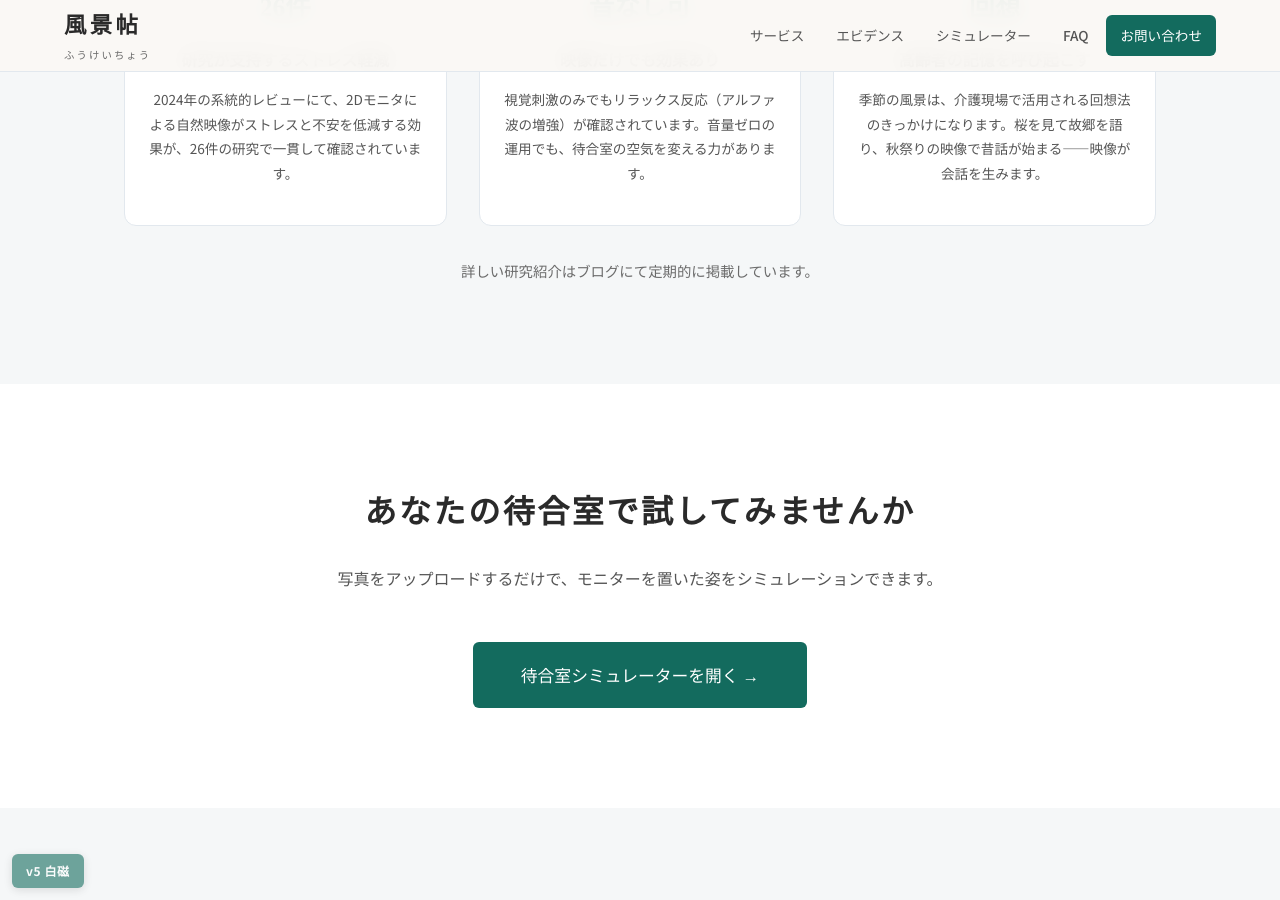
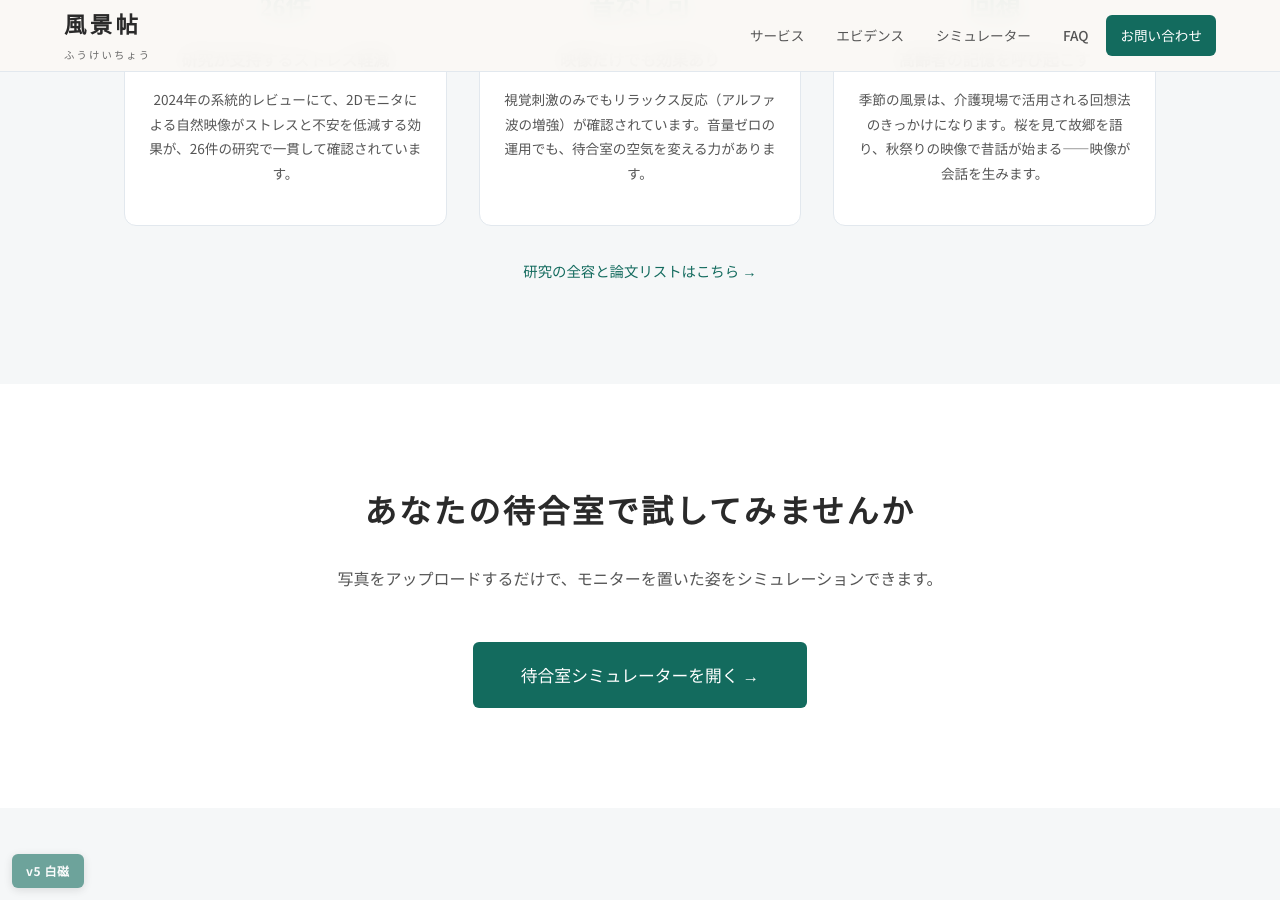
Before and after one commit to dr836gnypeq-ctrl/fukeichou-site, a Jekyll site: the page built from index.html, in a window 1280 px wide and 900 px high, scrolled down 6143 px. Built offline with Jekyll 4.4.1, drawn with Linux system fonts in a browser that asks for light colours.

Commit message:
Link evidence nav to /evidence page, update LP bottom link
- header.html: #evidence → /evidence (separate page)
- index.html: 'ブログにて定期的に' → '研究の全容と論文リストはこちら →'
- simulator.html: no change needed (JS only rewrites # anchors)

```diff
--- a/_includes/header.html
+++ b/_includes/header.html
@@ -9,7 +9,7 @@
 </button>
 <nav id="mainNav"><ul>
 <li><a href="#service">サービス</a></li>
-<li><a href="#evidence">エビデンス</a></li>
+<li><a href="{{ '/evidence' | relative_url }}">エビデンス</a></li>
 <li><a href="{{ '/simulator' | relative_url }}">シミュレーター</a></li>
 <li><a href="#faq">FAQ</a></li>
 <li><a href="#contact" class="nav-cta">お問い合わせ</a></li>
--- a/index.html
+++ b/index.html
@@ -162,7 +162,7 @@
 <p>季節の風景は、介護現場で活用される回想法のきっかけになります。桜を見て故郷を語り、秋祭りの映像で昔話が始まる——映像が会話を生みます。</p>
 </div>
 </div>
-<div class="evidence-source"><p>詳しい研究紹介はブログにて定期的に掲載しています。</p></div>
+<div class="evidence-source"><p><a href="{{ '/evidence' | relative_url }}">研究の全容と論文リストはこちら →</a></p></div>
 </div>
 </section>
 
```
